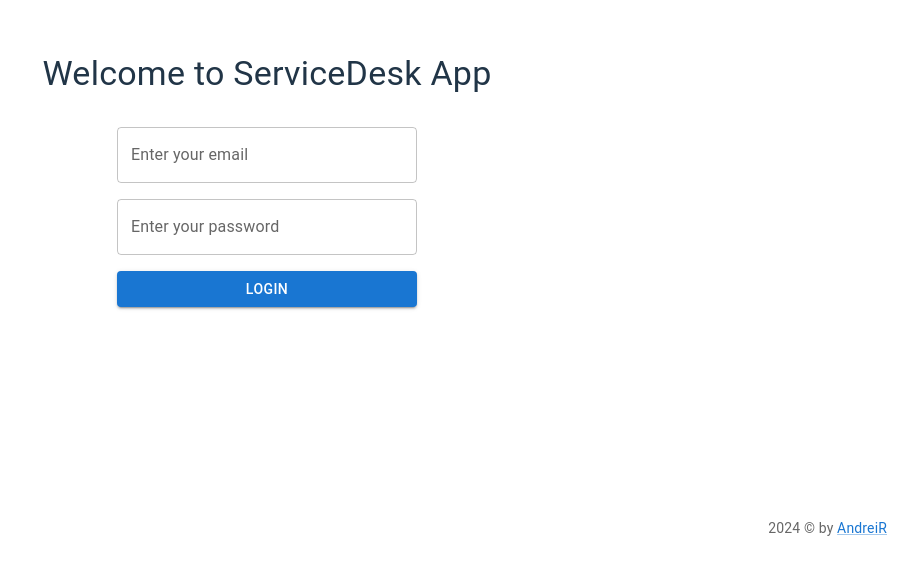
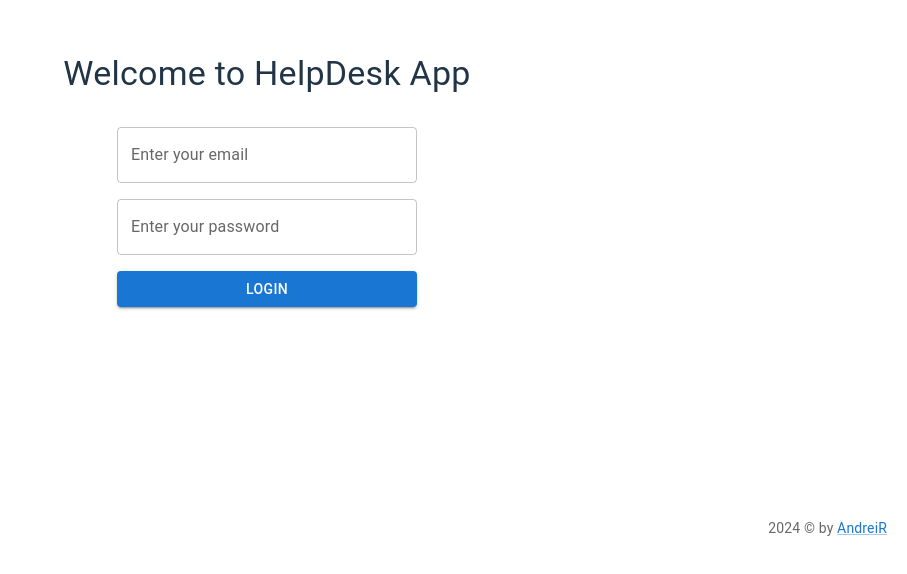
Before and after one commit to AndreiRozhavskii/FinalProject, a React (Vite) app in the folder client/: page /login in a window 1280 px wide. Shown: the part 242-816 px from the top of the page, without its empty margins (373-1280 px from the left). Built offline with nearby package versions, Linux system fonts and the light colour scheme; no server answers; the HTML template or start-up script is replaced by a standard one.

Commit message:
Update Login.jsx

```diff
--- a/client/src/components/Login.jsx
+++ b/client/src/components/Login.jsx
@@ -56,7 +56,7 @@ const Login = ({ page }) => {
       }}
     >
       <Typography variant="h4" component="h1" gutterBottom>
-        Welcome to ServiceDesk App
+        Welcome to HelpDesk App
       </Typography>
       <Box
         component="form"
```
